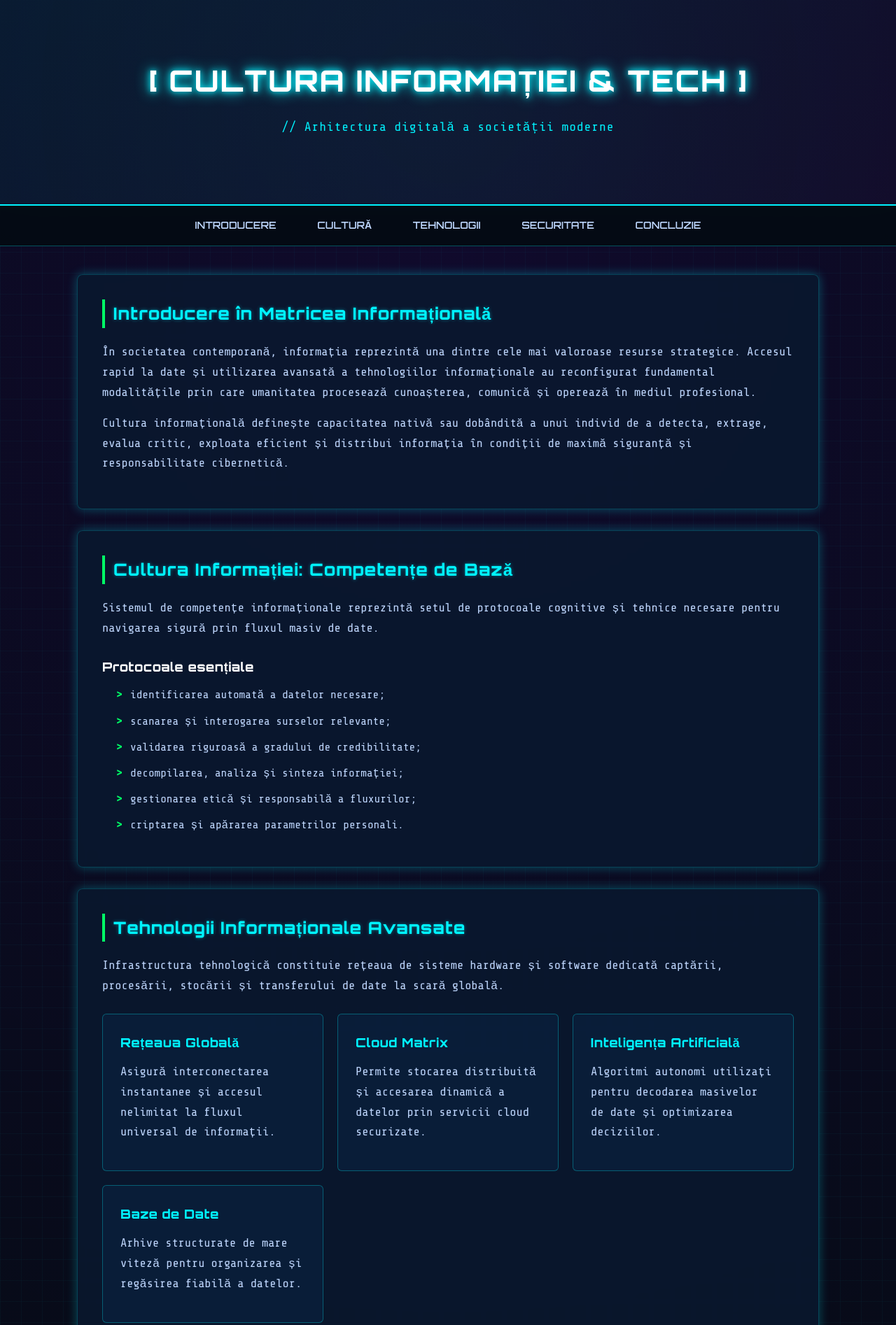
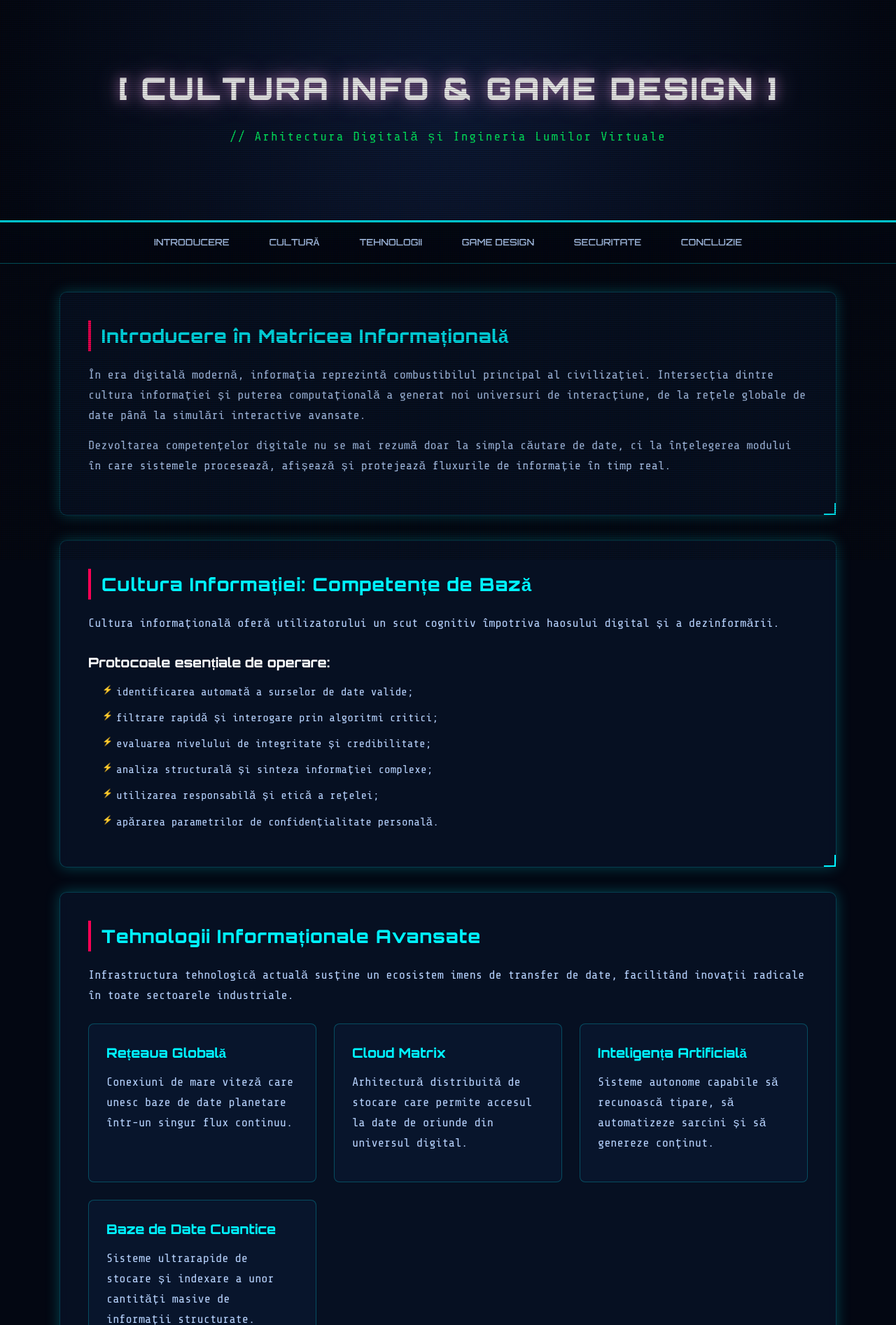
Before and after one commit to d3ria/Cultura-informatiei1, a plain HTML site: page index.html in a window 1280 px wide. Shown: the top 1894 px of the page at 70% size. Drawn offline with nearby package versions, Linux system fonts and the light colour scheme.

Commit message:
Update index.html
Edited based on comments

```diff
--- a/index.html
+++ b/index.html
@@ -3,19 +3,19 @@
 <head>
     <meta charset="UTF-8">
     <meta name="viewport" content="width=device-width, initial-scale=1.0">
-    <title>Cultura informației și tehnologiile informaționale</title>
-    <link href="https://fonts.googleapis.com/css2?family=Orbitron:wght@400;600;800&family=Share+Tech+Mono&display=swap" rel="stylesheet">
+    <title>Cultura Informației, Tehnologii și Game Design Sci-Fi</title>
+    <link href="https://fonts.googleapis.com/css2?family=Orbitron:wght@400;600;800;900&family=Share+Tech+Mono&display=swap" rel="stylesheet">
 
     <style>
         :root {
-            --bg-color: #050b14;
-            --panel-bg: rgba(10, 25, 47, 0.85);
+            --bg-color: #030712;
+            --panel-bg: rgba(8, 18, 38, 0.85);
             --primary-glow: #00f3ff;
-            --secondary-glow: #7000ff;
-            --accent-color: #00ff66;
-            --text-main: #c0d8ff;
+            --secondary-glow: #ff0055;
+            --accent-green: #00ff66;
+            --text-main: #b8d4ff;
             --text-bright: #ffffff;
-            --border-glow: 0 0 15px rgba(0, 243, 255, 0.3);
+            --border-glow: 0 0 20px rgba(0, 243, 255, 0.25);
         }
 
         * {
@@ -30,143 +30,140 @@
             line-height: 1.7;
             background-color: var(--bg-color);
             color: var(--text-main);
-            background-image:
-                radial-gradient(circle at 50% 10%, rgba(112, 0, 255, 0.1) 0%, transparent 60%),
-                linear-gradient(rgba(0, 243, 255, 0.03) 1px, transparent 1px),
-                linear-gradient(90deg, rgba(0, 243, 255, 0.03) 1px, transparent 1px);
-            background-size: 100% 100%, 30px 30px, 30px 30px;
+            position: relative;
+            overflow-x: hidden;
+        }
+
+        /* Scanline overlay pentru efect retro-futurist / CRT */
+        body::before {
+            content: " ";
+            display: block;
+            position: fixed;
+            top: 0; left: 0; bottom: 0; right: 0;
+            background: linear-gradient(rgba(18, 16, 16, 0) 50%, rgba(0, 0, 0, 0.25) 50%), linear-gradient(90deg, rgba(255, 0, 0, 0.03), rgba(0, 255, 0, 0.01), rgba(0, 0, 255, 0.03));
+            z-index: 9999;
+            background-size: 100% 3px, 3px 100%;
+            pointer-events: none;
         }
 
         header {
-            background: linear-gradient(135deg, rgba(10, 25, 47, 0.95), rgba(20, 10, 40, 0.95));
+            background: radial-gradient(circle at center, #0d1b3a 0%, #030712 100%);
             color: var(--text-bright);
             text-align: center;
-            padding: 80px 20px;
-            border-bottom: 2px solid var(--primary-glow);
-            box-shadow: 0 0 30px rgba(0, 243, 255, 0.2);
+            padding: 90px 20px;
+            border-bottom: 3px solid var(--primary-glow);
+            box-shadow: 0 0 40px rgba(0, 243, 255, 0.3);
             position: relative;
-            overflow: hidden;
         }
 
-        header::before {
-            content: '';
-            position: absolute;
-            top: -50%;
-            left: -50%;
-            width: 200%;
-            height: 200%;
-            background: radial-gradient(circle, rgba(0,243,255,0.05) 0%, transparent 70%);
-            animation: pulseGlow 6s infinite alternate;
+        /* Animație de hologramă pe titlu */
+        .glitch-title {
+            font-family: 'Orbitron', sans-serif;
+            font-size: 44px;
+            font-weight: 900;
+            text-transform: uppercase;
+            letter-spacing: 3px;
+            color: var(--text-bright);
+            position: relative;
+            display: inline-block;
+            text-shadow: 0 0 10px var(--primary-glow), 0 0 20px var(--primary-glow);
+            animation: textPulse 3s infinite alternate;
         }
 
-        @keyframes pulseGlow {
-            0% { transform: scale(1); }
-            100% { transform: scale(1.1); }
-        }
-
-        header h1 {
-            font-family: 'Orbitron', sans-serif;
-            font-size: 42px;
-            font-weight: 800;
-            margin-bottom: 15px;
-            color: var(--text-bright);
-            text-shadow: 0 0 10px var(--primary-glow), 0 0 20px var(--primary-glow);
-            letter-spacing: 2px;
-            position: relative;
+        @keyframes textPulse {
+            0% { text-shadow: 0 0 10px var(--primary-glow), 0 0 20px var(--primary-glow); }
+            100% { text-shadow: 0 0 20px var(--secondary-glow), 0 0 40px var(--secondary-glow); }
         }
 
         header p {
             font-size: 18px;
-            color: var(--primary-glow);
-            letter-spacing: 1px;
-            position: relative;
+            color: var(--accent-green);
+            margin-top: 15px;
+            letter-spacing: 2px;
         }
 
         nav {
-            background: rgba(5, 11, 20, 0.95);
+            background: rgba(3, 7, 18, 0.95);
             text-align: center;
             padding: 15px;
             position: sticky;
             top: 0;
             z-index: 1000;
-            border-bottom: 1px solid rgba(0, 243, 255, 0.3);
+            border-bottom: 1px solid rgba(0, 243, 255, 0.4);
             backdrop-filter: blur(10px);
         }
 
         nav a {
             color: var(--text-main);
             text-decoration: none;
-            margin: 0 15px;
+            margin: 0 12px;
             font-family: 'Orbitron', sans-serif;
-            font-size: 14px;
+            font-size: 13px;
             font-weight: 600;
             text-transform: uppercase;
             transition: all 0.3s ease;
-            position: relative;
-            padding: 5px 10px;
-        }
-
-        nav a::after {
-            content: '';
-            position: absolute;
-            bottom: 0;
-            left: 0;
-            width: 0;
-            height: 2px;
-            background: var(--primary-glow);
-            transition: width 0.3s ease;
+            padding: 6px 12px;
+            border-radius: 4px;
         }
 
         nav a:hover {
             color: var(--primary-glow);
-            text-shadow: 0 0 8px var(--primary-glow);
-        }
-
-        nav a:hover::after {
-            width: 100%;
+            background: rgba(0, 243, 255, 0.1);
+            box-shadow: 0 0 10px rgba(0, 243, 255, 0.4);
         }
 
         main {
-            max-width: 1100px;
+            max-width: 1150px;
             margin: auto;
             padding: 40px 20px;
         }
 
         section {
             background: var(--panel-bg);
-            margin-bottom: 30px;
-            padding: 35px;
-            border-radius: 8px;
+            margin-bottom: 35px;
+            padding: 40px;
+            border-radius: 10px;
             border: 1px solid rgba(0, 243, 255, 0.2);
             box-shadow: var(--border-glow);
-            backdrop-filter: blur(5px);
             position: relative;
-            transition: transform 0.3s ease, border-color 0.3s ease;
+            backdrop-filter: blur(8px);
+            transition: all 0.4s cubic-bezier(0.16, 1, 0.3, 1);
         }
 
         section:hover {
             border-color: var(--primary-glow);
-            transform: translateY(-2px);
+            box-shadow: 0 0 30px rgba(0, 243, 255, 0.4);
+            transform: translateY(-4px);
+        }
+
+        /* Colțuri tăiate stil sci-fi */
+        section::after {
+            content: '';
+            position: absolute;
+            bottom: 0;
+            right: 0;
+            width: 15px;
+            height: 15px;
+            border-bottom: 2px solid var(--primary-glow);
+            border-right: 2px solid var(--primary-glow);
         }
 
         h2 {
             font-family: 'Orbitron', sans-serif;
             color: var(--primary-glow);
-            font-size: 24px;
+            font-size: 26px;
             margin-bottom: 20px;
-            text-shadow: 0 0 5px rgba(0, 243, 255, 0.4);
-            border-left: 4px solid var(--accent-color);
-            padding-left: 12px;
+            border-left: 4px solid var(--secondary-glow);
+            padding-left: 15px;
             letter-spacing: 1px;
         }
 
         h3 {
             font-family: 'Orbitron', sans-serif;
             color: var(--text-bright);
-            font-size: 18px;
+            font-size: 19px;
             margin-top: 25px;
             margin-bottom: 12px;
-            letter-spacing: 0.5px;
         }
 
         p {
@@ -181,89 +178,78 @@
 
         li {
             margin-bottom: 10px;
+            list-style: none;
             position: relative;
-            list-style: none;
             padding-left: 20px;
         }
 
         li::before {
-            content: '>';
+            content: '⚡';
             position: absolute;
             left: 0;
-            color: var(--accent-color);
-            font-weight: bold;
+            font-size: 12px;
+            color: var(--secondary-glow);
         }
 
         .cards {
             display: grid;
-            grid-template-columns: repeat(auto-fit, minmax(240px, 1fr));
-            gap: 20px;
+            grid-template-columns: repeat(auto-fit, minmax(250px, 1fr));
+            gap: 25px;
             margin-top: 25px;
         }
 
         .card {
-            background: rgba(10, 35, 65, 0.6);
+            background: rgba(10, 25, 50, 0.7);
             padding: 25px;
-            border-radius: 6px;
-            border: 1px solid rgba(0, 243, 255, 0.3);
+            border-radius: 8px;
+            border: 1px solid rgba(0, 243, 255, 0.25);
             transition: all 0.3s ease;
-            cursor: pointer;
             position: relative;
             overflow: hidden;
         }
 
+        .card:hover {
+            border-color: var(--accent-green);
+            background: rgba(15, 35, 70, 0.9);
+            box-shadow: 0 0 20px rgba(0, 255, 102, 0.3);
+            transform: translateY(-6px) scale(1.02);
+        }
+
+        .card h3 {
+            color: var(--primary-glow);
+            margin-top: 0;
+        }
+
+        /* Animație subtilă de fundal pentru elemente interactive */
         .card::before {
             content: '';
             position: absolute;
-            top: 0;
-            left: 0;
-            width: 100%;
-            height: 2px;
-            background: linear-gradient(90deg, transparent, var(--primary-glow), transparent);
-            transform: translateX(-100%);
-            transition: transform 0.5s ease;
-        }
-
-        .card:hover {
-            background: rgba(15, 45, 85, 0.8);
-            border-color: var(--primary-glow);
-            box-shadow: 0 0 20px rgba(0, 243, 255, 0.4);
-            transform: translateY(-5px);
+            top: -50%; left: -50%;
+            width: 200%; height: 200%;
+            background: radial-gradient(circle, rgba(0,243,255,0.05) 0%, transparent 70%);
+            opacity: 0;
+            transition: opacity 0.3s ease;
         }
 
         .card:hover::before {
-            transform: translateX(100%);
-        }
-
-        .card h3 {
-            margin-top: 0;
-            color: var(--primary-glow);
+            opacity: 1;
         }
 
         footer {
-            background: rgba(5, 11, 20, 0.95);
+            background: #030712;
             color: var(--text-main);
             text-align: center;
-            padding: 30px;
+            padding: 35px;
             margin-top: 50px;
-            border-top: 1px solid rgba(0, 243, 255, 0.3);
+            border-top: 2px solid var(--primary-glow);
             font-size: 15px;
+            letter-spacing: 1px;
         }
 
         @media (max-width: 768px) {
-            header h1 {
-                font-size: 28px;
-            }
-
-            nav a {
-                display: inline-block;
-                margin: 5px 8px;
-                font-size: 12px;
-            }
-
-            section {
-                padding: 20px;
-            }
+            .glitch-title { font-size: 28px; }
+            nav a { display: inline-block; margin: 4px 6px; font-size: 11px; }
+            section { padding: 20px; }
         }
     </style>
 </head>
@@ -271,14 +257,15 @@
 <body>
 
 <header>
-    <h1>[ CULTURA INFORMAȚIEI & TECH ]</h1>
-    <p>// Arhitectura digitală a societății moderne</p>
+    <h1 class="glitch-title">[ CULTURA INFO & GAME DESIGN ]</h1>
+    <p>// Arhitectura Digitală și Ingineria Lumilor Virtuale</p>
 </header>
 
 <nav>
     <a href="#introducere">Introducere</a>
     <a href="#cultura">Cultură</a>
     <a href="#tehnologii">Tehnologii</a>
+    <a href="#gamedesign">Game Design</a>
     <a href="#securitate">Securitate</a>
     <a href="#concluzie">Concluzie</a>
 </nav>
@@ -287,129 +274,115 @@
 
 <section id="introducere">
     <h2>Introducere în Matricea Informațională</h2>
-
     <p>
-        În societatea contemporană, informația reprezintă una dintre cele mai valoroase resurse strategice. Accesul rapid la date și utilizarea avansată a tehnologiilor informaționale au reconfigurat fundamental modalitățile prin care umanitatea procesează cunoașterea, comunică și operează în mediul profesional.
+        În era digitală modernă, informația reprezintă combustibilul principal al civilizației. Intersecția dintre cultura informației și puterea computațională a generat noi universuri de interacțiune, de la rețele globale de date până la simulări interactive avansate.
     </p>
-
     <p>
-        Cultura informațională definește capacitatea nativă sau dobândită a unui individ de a detecta, extrage, evalua critic, exploata eficient și distribui informația în condiții de maximă siguranță și responsabilitate cibernetică.
+        Dezvoltarea competențelor digitale nu se mai rezumă doar la simpla căutare de date, ci la înțelegerea modului în care sistemele procesează, afișează și protejează fluxurile de informație în timp real.
     </p>
 </section>
 
 <section id="cultura">
     <h2>Cultura Informației: Competențe de Bază</h2>
-
     <p>
-        Sistemul de competențe informaționale reprezintă setul de protocoale cognitive și tehnice necesare pentru navigarea sigură prin fluxul masiv de date.
+        Cultura informațională oferă utilizatorului un scut cognitiv împotriva haosului digital și a dezinformării.
     </p>
-
-    <h3>Protocoale esențiale</h3>
-
+    <h3>Protocoale esențiale de operare:</h3>
     <ul>
-        <li>identificarea automată a datelor necesare;</li>
-        <li>scanarea și interogarea surselor relevante;</li>
-        <li>validarea riguroasă a gradului de credibilitate;</li>
-        <li>decompilarea, analiza și sinteza informației;</li>
-        <li>gestionarea etică și responsabilă a fluxurilor;</li>
-        <li>criptarea și apărarea parametrilor personali.</li>
+        <li>identificarea automată a surselor de date valide;</li>
+        <li>filtrare rapidă și interogare prin algoritmi critici;</li>
+        <li>evaluarea nivelului de integritate și credibilitate;</li>
+        <li>analiza structurală și sinteza informației complexe;</li>
+        <li>utilizarea responsabilă și etică a rețelei;</li>
+        <li>apărarea parametrilor de confidențialitate personală.</li>
     </ul>
 </section>
 
 <section id="tehnologii">
     <h2>Tehnologii Informaționale Avansate</h2>
-
     <p>
-        Infrastructura tehnologică constituie rețeaua de sisteme hardware și software dedicată captării, procesării, stocării și transferului de date la scară globală.
+        Infrastructura tehnologică actuală susține un ecosistem imens de transfer de date, facilitând inovații radicale în toate sectoarele industriale.
     </p>
 
     <div class="cards">
-
         <div class="card">
             <h3>Rețeaua Globală</h3>
-            <p>Asigură interconectarea instantanee și accesul nelimitat la fluxul universal de informații.</p>
+            <p>Conexiuni de mare viteză care unesc baze de date planetare într-un singur flux continuu.</p>
         </div>
-
         <div class="card">
             <h3>Cloud Matrix</h3>
-            <p>Permite stocarea distribuită și accesarea dinamică a datelor prin servicii cloud securizate.</p>
+            <p>Arhitectură distribuită de stocare care permite accesul la date de oriunde din universul digital.</p>
         </div>
-
         <div class="card">
             <h3>Inteligența Artificială</h3>
-            <p>Algoritmi autonomi utilizați pentru decodarea masivelor de date și optimizarea deciziilor.</p>
+            <p>Sisteme autonome capabile să recunoască tipare, să automatizeze sarcini și să genereze conținut.</p>
         </div>
-
         <div class="card">
-            <h3>Baze de Date</h3>
-            <p>Arhive structurate de mare viteză pentru organizarea și regăsirea fiabilă a datelor.</p>
+            <h3>Baze de Date Cuantice</h3>
+            <p>Sisteme ultrarapide de stocare și indexare a unor cantități masive de informații structurate.</p>
         </div>
-
     </div>
 </section>
 
-<section>
-    <h2>Rolul Tehnologiei în Ecosistemul Digital</h2>
+<!-- SECȚIUNE NOUĂ: GAME DESIGN ÎN TEHNOLOGIE -->
+<section id="gamedesign">
+    <h2>Game Design și Tehnologii Interactive</h2>
+    <p>
+        Game design-ul nu reprezintă doar arta de a crea jocuri, ci un pilon tehnologic major care fuzionează programarea avansată, psihologia umană, grafica 3D în timp real și cultura informației. Într-un mediu sci-fi, jocurile video sunt cel mai complex banc de testare pentru noile tehnologii.
+    </p>
 
     <p>
-        Integrarea soluțiilor digitale accelerează exponențial productivitatea, automatizează operațiunile repetitive și deschide căi directe către rezerve extinse de cunoaștere.
+        Prin intermediul motoarelor grafice moderne (*Game Engines*), designerii construiesc simulări interactive care educă, antrenează și transpun utilizatorii în scenarii complexe de viitor.
     </p>
 
-    <h3>Avantaje strategice</h3>
-
-    <ul>
-        <li>flux ultra-rapid de date;</li>
-        <li>canale de comunicație criptate;</li>
-        <li>automatizarea proceselor logice;</li>
-        <li>analiza predictivă a datelor;</li>
-        <li>acces instantaneu la platforme educaționale;</li>
-        <li>sincronizare și colaborare în rețea.</li>
-    </ul>
+    <h3>Elemente Tehnologice în Game Design</h3>
+    <div class="cards">
+        <div class="card">
+            <h3>Motoare Grafice (Engines)</h3>
+            <p>Sisteme precum Unreal sau Unity randează lumi fizice complexe folosind fizică newtoniană și iluminare globală în timp real (Ray Tracing).</p>
+        </div>
+        <div class="card">
+            <h3>Inteligență Artificială (NPC-uri)</h3>
+            <p>Algoritmi comportamentali avansați care permit personajelor din jocuri să gândească, să se adapteze și să reacționeze dinamic la acțiunile jucătorului.</p>
+        </div>
+        <div class="card">
+            <h3>UI/UX Holografic</h3>
+            <p>Interfețe futuriste integrate organic în spațiul virtual, testând limitele ergonomiei digitale și ale fluxului informațional vizual.</p>
+        </div>
+        <div class="card">
+            <h3>Procedural Generation</h3>
+            <p>Tehnologii bazate pe algoritmi matematici capabile să genereze lumi, planete și conținut infinit în mod automat.</p>
+        </div>
+    </div>
 </section>
 
 <section id="securitate">
     <h2>Securitatea Cibernetică și Apărarea Datelor</h2>
-
     <p>
-        Odată cu expansiunea exponențială a rețelelor, fortificarea sistemelor și protejarea datelor împotriva intruziunilor au devenit o prioritate absolută.
+        Odată cu extinderea frontierelor digitale, securizarea fluxurilor de date și a identităților virtuale devine o linie vitală de apărare împotriva intruziunilor cibernetice.
     </p>
-
-    <h3>Directive de securitate</h3>
-
+    <h3>Directive de protecție:</h3>
     <ul>
-        <li>generarea unor parole complexe (multi-caracter);</li>
-        <li>implementarea autentificării biometrice sau în doi pași (2FA);</li>
-        <li>instalarea patch-urilor și actualizarea continuă a sistemelor;</li>
-        <li>filtrarea și evitarea linkurilor sau fișierelor corupte;</li>
-        <li>securizarea strictă a identitatii digitale;</li>
-        <li>stocarea copiilor de rezervă (backups) în medii izolate.</li>
+        <li>implementarea de parole criptate și complexe;</li>
+        <li>activarea autentificării multifactoriale (MFA / 2FA);</li>
+        <li>actualizarea constantă a protocoalelor de securitate;</li>
+        <li>filtrarea traficului suspect și evitarea vectorilor de atac;</li>
+        <li>protejarea identitatii digitale împotriva furtului de date;</li>
+        <li>stocarea de copii de siguranță (*backups*) izolate.</li>
     </ul>
-</section>
-
-<section>
-    <h2>Impactul Sistemic Asupra Societății</h2>
-
-    <p>
-        Transformarea digitală generează efecte profunde în sectoarele-cheie: educație, medicină, economie, infrastructură publică și interacțiune socială.
-    </p>
-
-    <p>
-        În paralel, supraexpunerea tehnologică și utilizarea necontrolată pot stimula vulnerabilități precum dezinformarea digitală, suprastimularea cognitivă și breșele de confidențialitate.
-    </p>
 </section>
 
 <section id="concluzie">
     <h2>Concluzie</h2>
-
     <p>
-        Cultura informației și tehnologiile avansate formează pilonii centrali ai civilizației digitale. Un utilizator avansat nu este doar un simplu consumator de date, ci un operator capabil să evalueze critic informația, să respecte protocoalele de securitate și să acționeze responsabil în spațiul virtual.
+        Cultura informației, tehnologiile avansate și game design-ul fuzionează într-un peisaj digital dinamic, transformând modul în care percepem realitatea. Un utilizator sau un creator de succes în era modernă trebuie să înțeleagă nu doar cum să consume datele, ci și cum să le modeleze în siguranță pentru a construi viitorul.
     </p>
 </section>
 
 </main>
 
 <footer>
-    <p>&copy; 2026 // Arhivă digitală – Cultura informației și tehnologiile informaționale</p>
+    <p>&copy; 2026 // Arhivă Centrală – Cultura Informației, Tehnologii și Game Design</p>
 </footer>
 
 </body>
```
